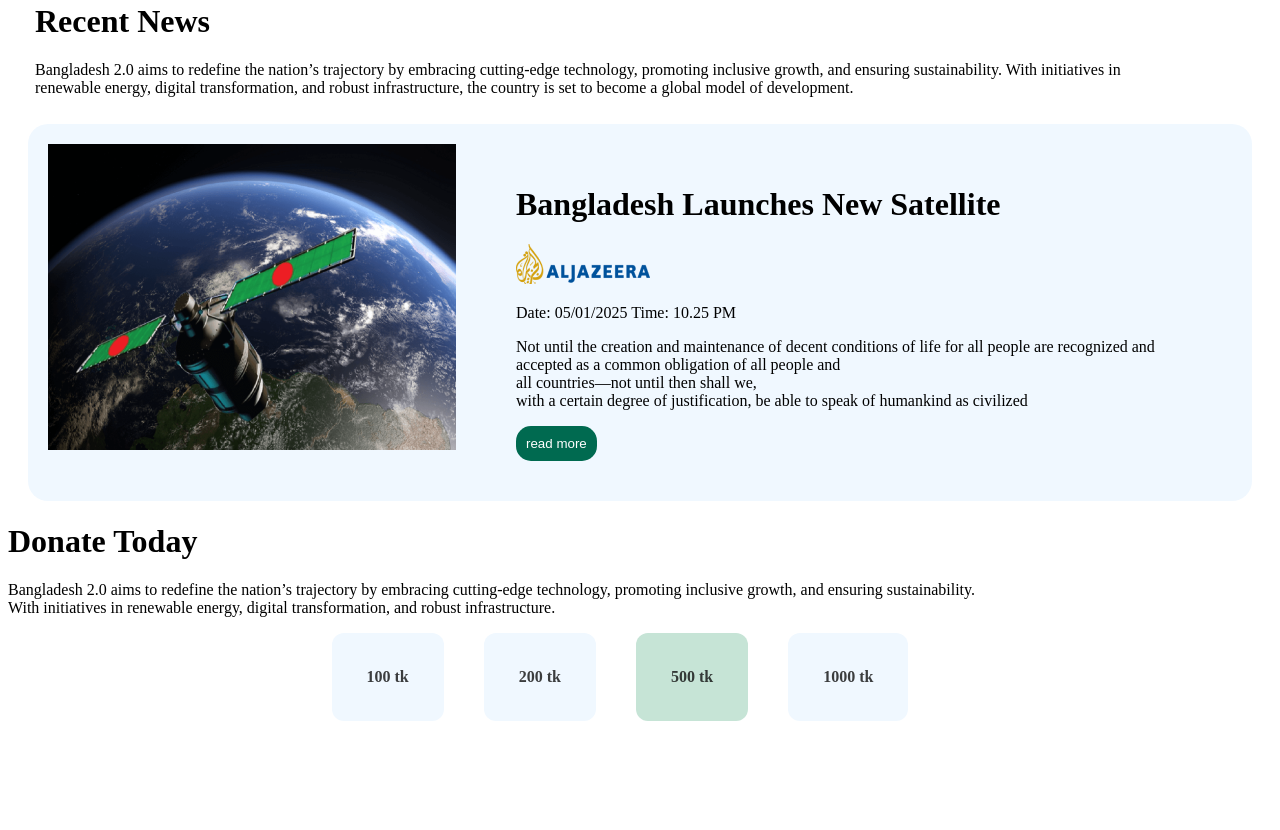
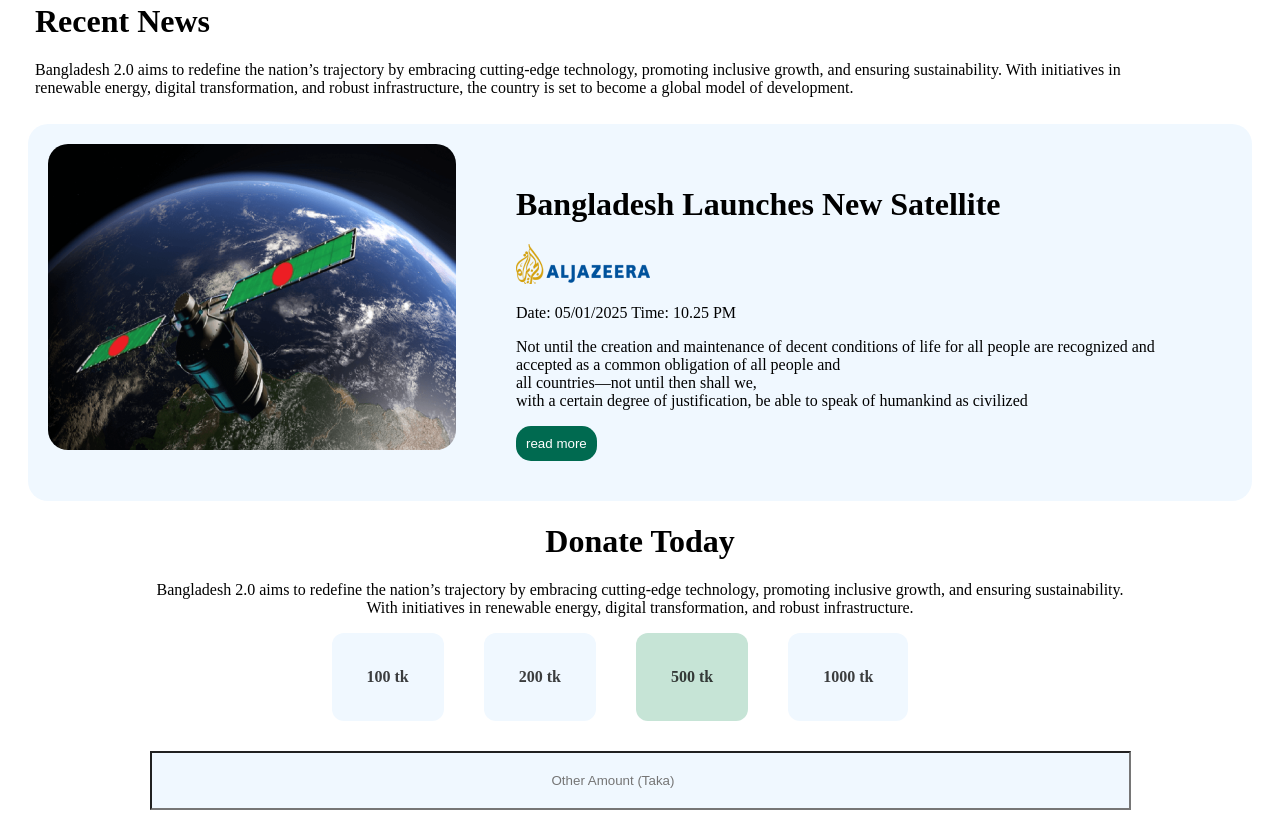
Before and after one commit to shamim-mahmud1/assignment-1-by-shamim, a plain HTML site: page index.html in a window 1280 px wide. Shown: the part 1939-2769 px from the top of the page. Before the commit the page ends 2668 px from the top, so only its background shows below. Drawn offline with Linux system fonts and the light colour scheme.

Commit message:
main part complete

```diff
--- a/index.html
+++ b/index.html
@@ -74,7 +74,7 @@
     <div class="resent">
 <div class="news-1">
 <div class="ne-1-l">
-    <img src="assets/satelite.png" alt="">
+    <img class="emg" src="assets/satelite.png" alt="">
 </div>
 <div class="ne-1-r">
 <h1>Bangladesh Launches New Satellite</h1>
@@ -98,7 +98,7 @@
 <button class="same">read more</button>
     </div>
     <div class="ne-1-l">
-        <img src="assets/satelite.png" alt="">
+        <img class="emg" src="assets/satelite.png" alt="">
     </div>
 </div>
 <!-- ecpriment -->
@@ -110,7 +110,7 @@
     <div class="resent">
 <div class="news-1">
 <div class="ne-1-l">
-    <img src="assets/satelite.png" alt="">
+    <img class="emg" src="assets/satelite.png" alt="">
 </div>
 <div class="ne-1-r">
 <h1>Bangladesh Launches New Satellite</h1>
@@ -125,15 +125,17 @@
 </div>
 <div>
 <div class="center">
-    <h1>Donate Today</h1>
-    <p>Bangladesh 2.0 aims to redefine the nation’s trajectory by embracing cutting-edge technology, promoting inclusive growth, and ensuring sustainability. <br> With initiatives in renewable energy, digital transformation, and robust infrastructure.</p>
+    <h1 class="ch">Donate Today</h1>
+    <p class="pphh">Bangladesh 2.0 aims to redefine the nation’s trajectory by embracing cutting-edge technology, promoting inclusive growth, and ensuring sustainability. <br> With initiatives in renewable energy, digital transformation, and robust infrastructure.</p>
     <div class="bbox">
         <div class="bbox-2">100 tk</div>
         <div class="bbox-1">200 tk</div>
         <div class="bbox-3">500 tk</div>
         <div class="bbox-4">1000 tk</div>
     </div>
-
+    <div class="taka">
+        <h2 class="amount"><input type="text" placeholder="Other Amount (Taka)"></h2>
+    </div>
 </div>
 
 </div>
--- a/style.css
+++ b/style.css
@@ -116,8 +116,14 @@ border: none;
 }
 .ne-1-l{
 margin: 20px;
-border-radius: 30px;
-im
+border-radius: 50px;
+
+}
+.emg{
+    border-radius: 20px;
+}
+.emg-2{
+    border-radius: 20px;
 }
 .ne-1-r{
     padding: 40px;
@@ -188,3 +194,21 @@ im
     border-radius: 12px;
     box-shadow: 5px wheat;
 }
+.taka{
+    text-align: center;
+    margin-top: 30px;
+
+}
+.amount{
+
+}
+input{
+    padding: 20px 400px;
+    background-color: aliceblue;
+}
+.ch{
+    text-align: center;
+}
+.pphh{
+    text-align: center;
+}
```
